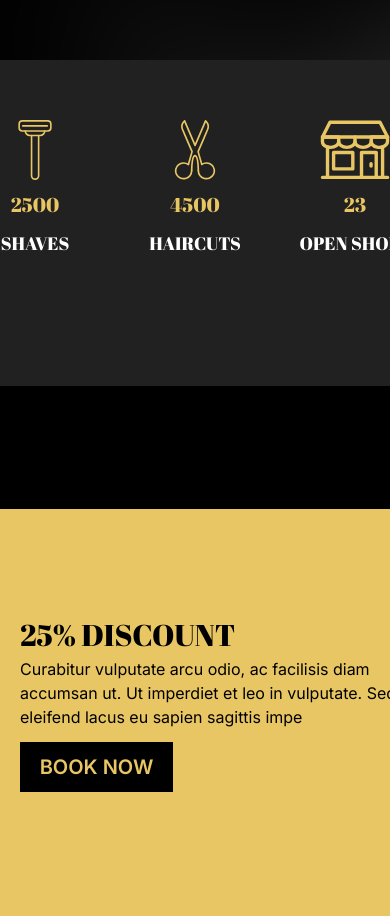
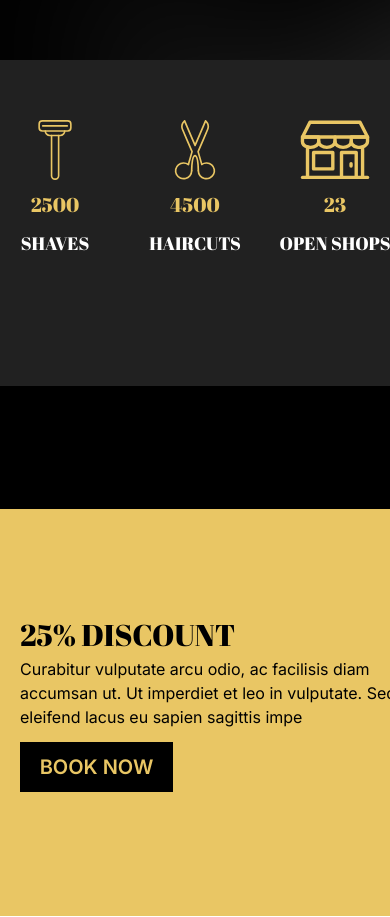
Before and after one commit to Bigbilly-github/BarberShop, a React (Vite) app: page / in a window 390 px wide. Shown: the part 2720-3637 px from the top of the page. Built offline with nearby package versions, Linux system fonts and the light colour scheme; a web font is replaced by a local one.

Commit message:
correctional changes

```diff
--- a/src/components/details.jsx
+++ b/src/components/details.jsx
@@ -31,7 +31,7 @@ function Details (){
     return(
         <>
             <section className="w-full xl:h-[326px] h-[326px] flex justify-center items-center bg-[#212121]">
-                <div className='flex xl:gap-[180px] md:gap-[100px] gap-[40px] '>
+                <div className='flex xl:gap-[180px] md:gap-[100px] sm:gap-[40px] gap-[20px] '>
                     {details.map ((detail,index)=> <div key={index} className='xl:w-[180px] md:w-[180px] w-[120px]  h-[206px] gap-[10px] flex flex-col items-center'>
                         <img src={detail.image} alt={`image of a ${detail.alttext}`}  className="h-[60px]"/>
                         <p className='font-fatface  xl:text-[70px] md:text-[50px] lg:text-[60px] text-[20px] text-[#E9C664]'>
```
